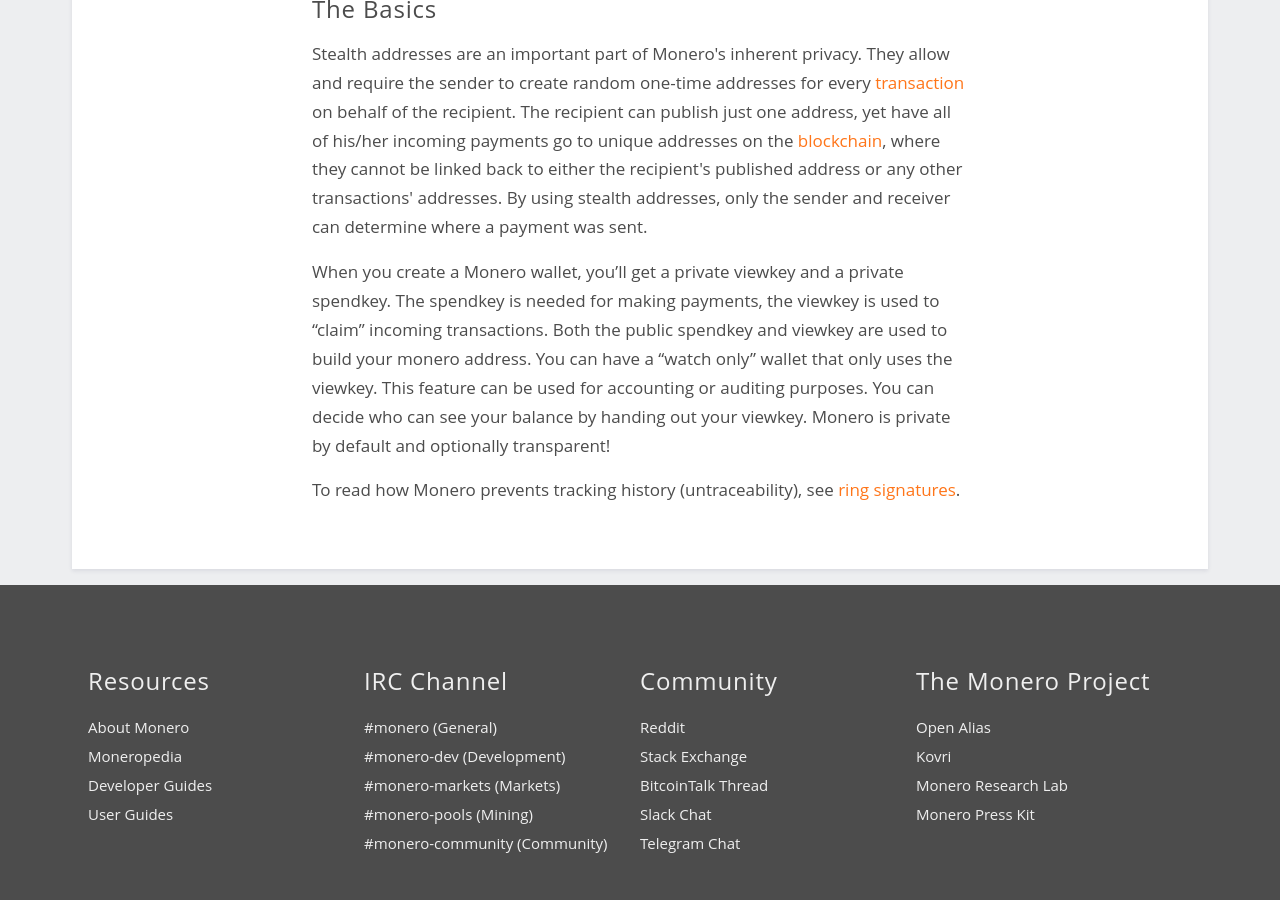
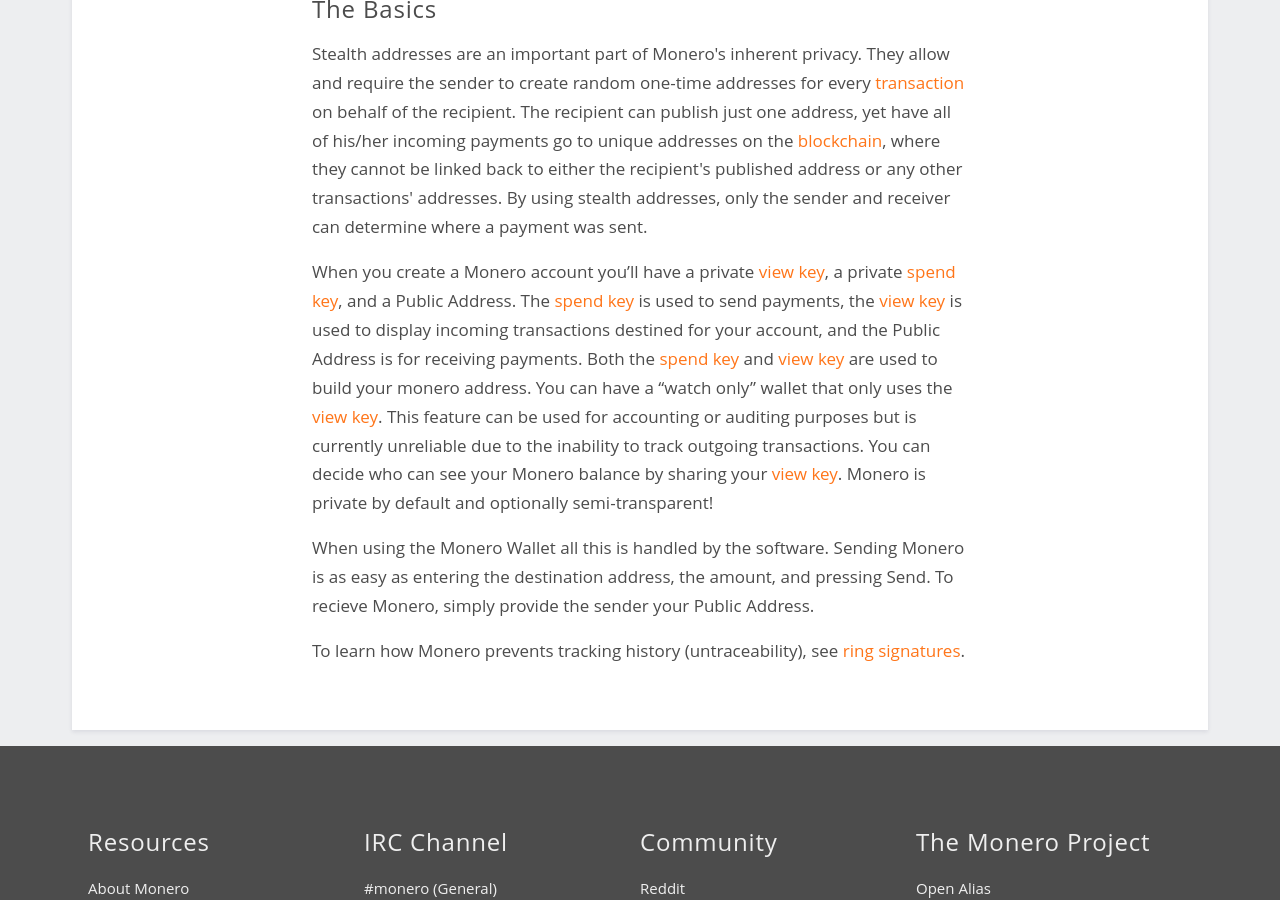
Before and after one commit to apezio/monero-site-new, a Jekyll site: the page built from resources/moneropedia/stealthaddress.md, in a window 1280 px wide and 900 px high, scrolled down 320 px. Built offline with Jekyll 4.4.1, drawn with Linux system fonts in a browser that asks for light colours.

Commit message:
Update stealthaddress.md

```diff
--- a/resources/moneropedia/stealthaddress.md
+++ b/resources/moneropedia/stealthaddress.md
@@ -9,6 +9,8 @@
 
 Stealth addresses are an important part of Monero's inherent privacy. They allow and require the sender to create random one-time addresses for every @transaction on behalf of the recipient. The recipient can publish just one address, yet have all of his/her incoming payments go to unique addresses on the @blockchain, where they cannot be linked back to either the recipient's published address or any other transactions' addresses. By using stealth addresses, only the sender and receiver can determine where a payment was sent.
 
-When you create a Monero wallet, you’ll get a private viewkey and a private spendkey. The spendkey is needed for making payments, the viewkey is used to “claim” incoming transactions. Both the public spendkey and viewkey are used to build your monero address. You can have a “watch only” wallet that only uses the viewkey. This feature can be used for accounting or auditing purposes. You can decide who can see your balance by handing out your viewkey. Monero is private by default and optionally transparent!
+When you create a Monero account you’ll have a private @view-key, a private @spend-key, and a Public Address. The @spend-key is used to send payments, the @view-key is used to display incoming transactions destined for your account, and the Public Address is for receiving payments. Both the @spend-key and @view-key are used to build your monero address. You can have a “watch only” wallet that only uses the @view-key. This feature can be used for accounting or auditing purposes but is currently unreliable due to the inability to track outgoing transactions. You can decide who can see your Monero balance by sharing your @view-key. Monero is private by default and optionally semi-transparent!
 
-To read how Monero prevents tracking history (untraceability), see @ring-signatures.
+When using the Monero Wallet all this is handled by the software.  Sending Monero is as easy as entering the destination address, the amount, and pressing Send.  To recieve Monero, simply provide the sender your Public Address.
+
+To learn how Monero prevents tracking history (untraceability), see @ring-signatures.
```
